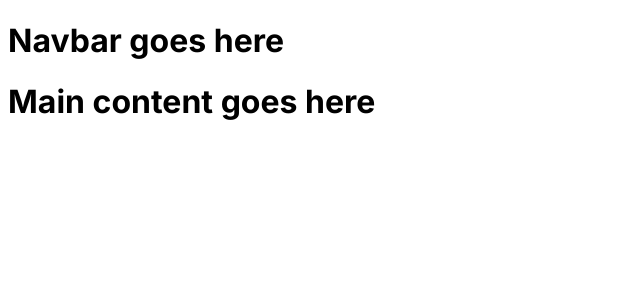
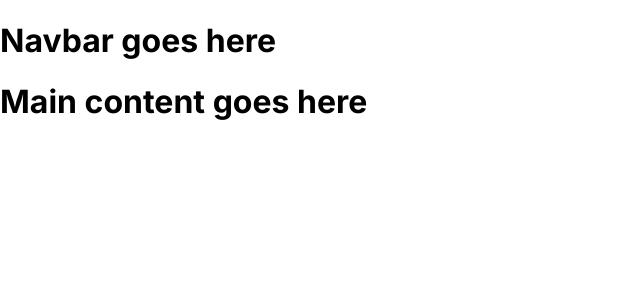
Before and after one commit to Samenti/scrimba-reactfacts, a React (Create React App) app: page / in a window 1280 px wide. Shown: the top 300 px of the page, without its empty margins (0-640 px from the left). Built offline with nearby package versions, Linux system fonts and the light colour scheme.

Commit message:
ReactFacts project start

```diff
--- a/src/App.js
+++ b/src/App.js
@@ -4,9 +4,9 @@ import Navbar from "./components/Navbar";
 
 export default function App() {
   return (
-    <>
+    <div className="container">
       <Navbar />
       <Main />
-    </>
+    </div>
   );
 };
--- a/src/index.css
+++ b/src/index.css
@@ -2,6 +2,11 @@
   "https://fonts.googleapis.com/css2?family=Inter:wght@400;600;700&display=swap"
 );
 
+* {
+  box-sizing: border-box;
+}
+
 body {
   font-family: 'Inter', sans-serif;
+  margin: 0;
 }
```
Also changed, not shown: src/index.js (+0 -23 lines), src/images/react-icon-small.png (added).
